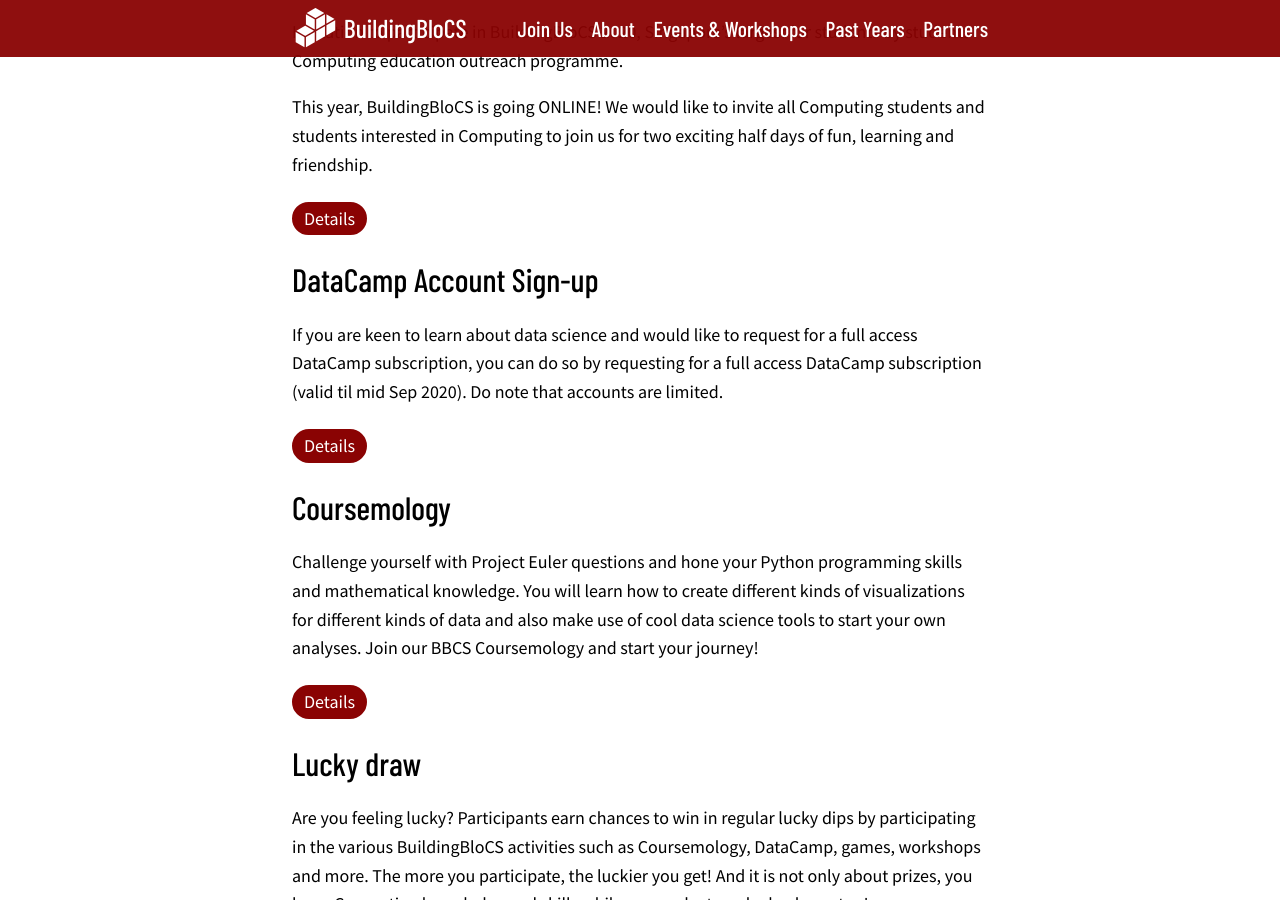
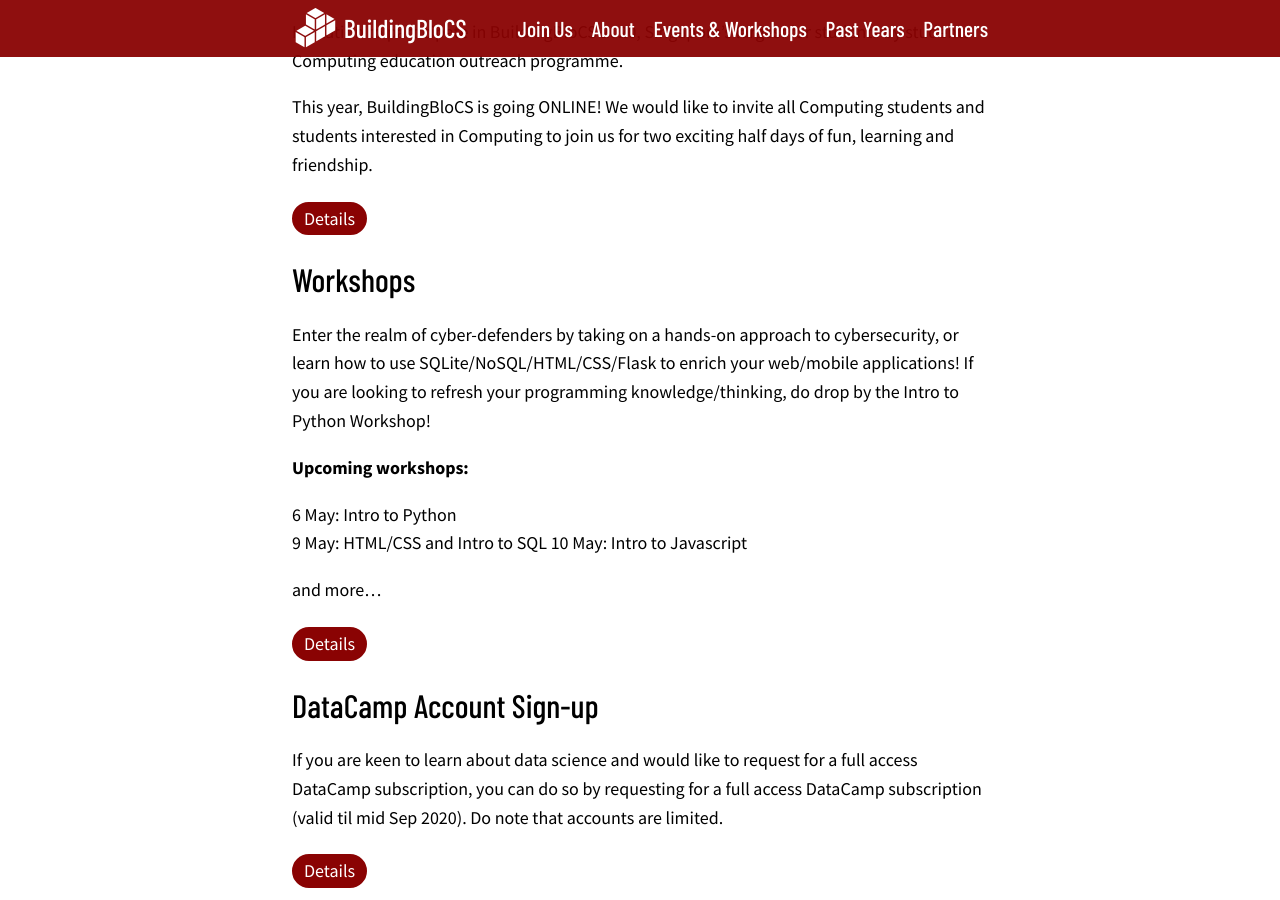
Before and after one commit to buildingblocs/2020, a Jekyll site: the page built from pre-event/index.md, in a window 1280 px wide and 900 px high, scrolled down 219 px. Built offline with Jekyll 4.4.1, drawn with Linux system fonts in a browser that asks for light colours; some web fonts are replaced; our own code applies the rules of GitHub Pages for plain Markdown files.

Commit message:
Update index.md

```diff
--- a/pre-event/index.md
+++ b/pre-event/index.md
@@ -9,6 +9,20 @@
 This year, BuildingBloCS is going ONLINE! We would like to invite all Computing students and students interested in Computing to join us for two exciting half days of fun, learning and friendship.
 
 <a class="btn" href="{{ site.baseurl }}/events-and-workshops">Details</a>
+
+## Workshops
+
+Enter the realm of cyber-defenders by taking on a hands-on approach to cybersecurity, or learn how to use SQLite/NoSQL/HTML/CSS/Flask to enrich your web/mobile applications! If you are looking to refresh your programming knowledge/thinking, do drop by the Intro to Python Workshop!
+
+**Upcoming workshops:**
+
+6 May: Intro to Python<br>
+9 May: HTML/CSS and Intro to SQL
+10 May: Intro to Javascript
+
+and more...
+
+<a class="btn" href="{{ site.baseurl }}/pre-event/workshop">Details</a>
 
 ## DataCamp Account Sign-up
 If you are keen to learn about data science and would like to request for a full access DataCamp subscription, you can do so by requesting for a full access DataCamp subscription (valid til mid Sep 2020). Do note that accounts are limited.
```
